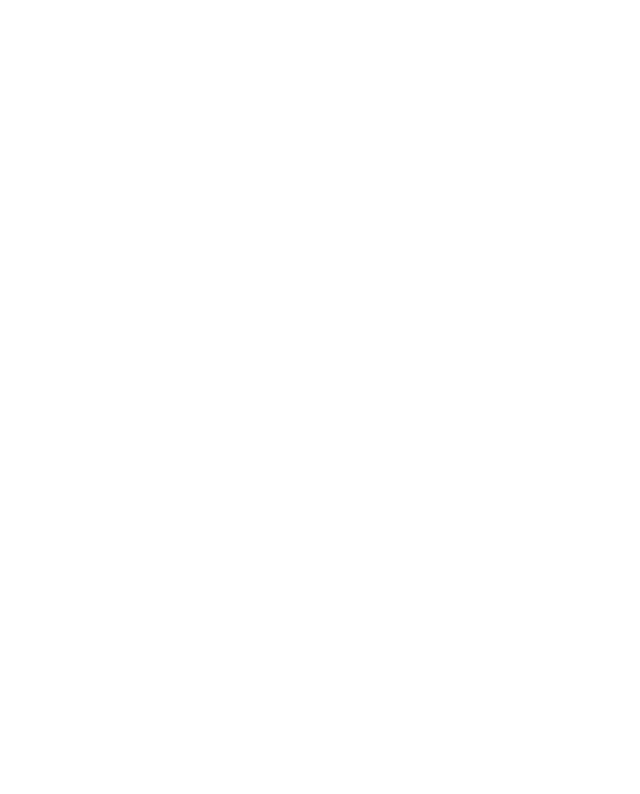
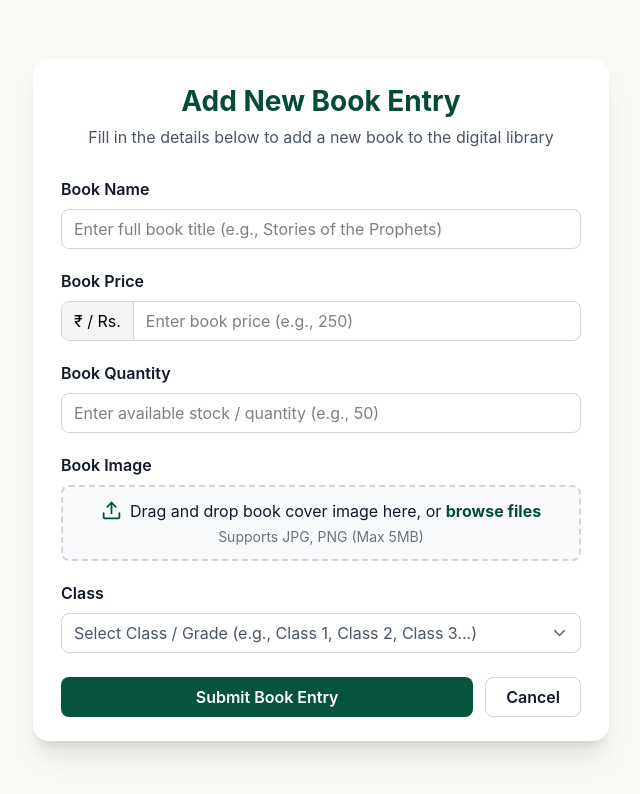
Before and after one commit to comjoytest-vishal/library-frontend, a React (Vite) app: page /book-entry in a window 1280 px wide. Before the commit this address had no page. Shown: the top 794 px of the page, without its empty margins (319-959 px from the left). Built offline with nearby package versions, Linux system fonts and the light colour scheme.

Commit message:
add book entry design

```diff
--- a/src/App.jsx
+++ b/src/App.jsx
@@ -1,11 +1,14 @@
-import { BrowserRouter, Routes, Route } from 'react-router-dom';
-import Login from './components/Login'
+
+import { BrowserRouter, Routes, Route } from "react-router-dom";
+import Login from "./components/Login";
+import BookEntry from "./components/BookEntry";
 
 function App() {
   return (
     <BrowserRouter>
       <Routes>
         <Route path="/login" element={<Login />} />
+        <Route path="/book-entry" element={<BookEntry />} />
       </Routes>
     </BrowserRouter>
   );
--- /dev/null
+++ b/src/components/BookEntry.jsx
@@ -0,0 +1,211 @@
+
+import React, { useState } from "react";
+import {
+  Upload,
+  ImagePlus,
+  ChevronDown,
+} from "lucide-react";
+
+function BookEntry() {
+  const [bookImage, setBookImage] = useState(null);
+
+  const handleImageChange = (e) => {
+    const file = e.target.files[0];
+
+    if (file) {
+      setBookImage(file);
+    }
+  };
+
+  const handleSubmit = (e) => {
+    e.preventDefault();
+    console.log("Book entry submitted");
+  };
+
+  return (
+    <div className="min-h-screen w-full flex items-center justify-center px-4 py-8 bg-[#faf9f5]">
+
+      {/* Main Card */}
+      <div className="w-full max-w-xl bg-white rounded-2xl shadow-xl px-5 py-7 sm:px-7 sm:py-6">
+
+        {/* Header */}
+        <div className="text-center mb-7">
+          <h1 className="text-2xl sm:text-[28px] font-bold text-[#064b38] mb-1">
+            Add New Book Entry
+          </h1>
+
+          <p className="text-sm sm:text-base text-gray-600">
+            Fill in the details below to add a new book to the digital library
+          </p>
+        </div>
+
+        <form onSubmit={handleSubmit} className="space-y-5">
+
+          {/* Book Name */}
+          <div>
+            <label
+              htmlFor="bookName"
+              className="block text-base font-semibold text-gray-900 mb-2"
+            >
+              Book Name
+            </label>
+
+            <input
+              type="text"
+              id="bookName"
+              placeholder="Enter full book title (e.g., Stories of the Prophets)"
+              required
+              className="w-full h-10 px-3 border border-gray-300 rounded-lg text-sm sm:text-base outline-none focus:border-[#086048] focus:ring-2 focus:ring-[#086048]/10 transition"
+            />
+          </div>
+
+          {/* Book Price */}
+          <div>
+            <label
+              htmlFor="bookPrice"
+              className="block text-base font-semibold text-gray-900 mb-2"
+            >
+              Book Price
+            </label>
+
+            <div className="flex h-10 border border-gray-300 rounded-lg overflow-hidden focus-within:border-[#086048] focus-within:ring-2 focus-within:ring-[#086048]/10">
+              <span className="flex items-center px-3 bg-gray-100 border-r border-gray-300 text-sm sm:text-base whitespace-nowrap">
+                ₹ / Rs.
+              </span>
+
+              <input
+                type="number"
+                id="bookPrice"
+                placeholder="Enter book price (e.g., 250)"
+                min="0"
+                required
+                className="w-full min-w-0 px-3 text-sm sm:text-base outline-none"
+              />
+            </div>
+          </div>
+
+          {/* Book Quantity */}
+          <div>
+            <label
+              htmlFor="bookQuantity"
+              className="block text-base font-semibold text-gray-900 mb-2"
+            >
+              Book Quantity
+            </label>
+
+            <input
+              type="number"
+              id="bookQuantity"
+              placeholder="Enter available stock / quantity (e.g., 50)"
+              min="0"
+              required
+              className="w-full h-10 px-3 border border-gray-300 rounded-lg text-sm sm:text-base outline-none focus:border-[#086048] focus:ring-2 focus:ring-[#086048]/10 transition"
+            />
+          </div>
+
+          {/* Book Image */}
+          <div>
+            <label className="block text-base font-semibold text-gray-900 mb-2">
+              Book Image
+            </label>
+
+            <label
+              htmlFor="bookImage"
+              className="min-h-[76px] w-full flex flex-col items-center justify-center gap-1 border-2 border-dashed border-gray-300 rounded-lg bg-gray-50 px-3 py-3 cursor-pointer hover:border-[#086048] hover:bg-green-50/50 transition"
+            >
+              <input
+                type="file"
+                id="bookImage"
+                accept="image/png,image/jpeg"
+                onChange={handleImageChange}
+                className="hidden"
+              />
+
+              <div className="flex items-center justify-center gap-2 text-center flex-wrap">
+                {bookImage ? (
+                  <>
+                    <ImagePlus size={21} className="text-[#064b38]" />
+                    <span className="text-sm text-gray-800 break-all">
+                      {bookImage.name}
+                    </span>
+                  </>
+                ) : (
+                  <>
+                    <Upload size={21} className="text-[#064b38] shrink-0" />
+                    <span className="text-sm sm:text-base text-gray-900">
+                      Drag and drop book cover image here, or{" "}
+                      <strong className="text-[#064b38]">
+                        browse files
+                      </strong>
+                    </span>
+                  </>
+                )}
+              </div>
+
+              <span className="text-xs sm:text-sm text-gray-500">
+                Supports JPG, PNG (Max 5MB)
+              </span>
+            </label>
+          </div>
+
+          {/* Class */}
+          <div>
+            <label
+              htmlFor="bookClass"
+              className="block text-base font-semibold text-gray-900 mb-2"
+            >
+              Class
+            </label>
+
+            <div className="relative">
+              <select
+                id="bookClass"
+                required
+                defaultValue=""
+                className="w-full h-10 appearance-none px-3 pr-10 border border-gray-300 rounded-lg bg-white text-sm sm:text-base text-gray-600 outline-none cursor-pointer focus:border-[#086048] focus:ring-2 focus:ring-[#086048]/10 transition"
+              >
+                <option value="" disabled>
+                  Select Class / Grade (e.g., Class 1, Class 2, Class 3...)
+                </option>
+
+                {Array.from({ length: 12 }, (_, i) => (
+                  <option key={i + 1} value={`Class ${i + 1}`}>
+                    Class {i + 1}
+                  </option>
+                ))}
+              </select>
+
+              <ChevronDown
+                size={19}
+                className="absolute right-3 top-1/2 -translate-y-1/2 text-gray-500 pointer-events-none"
+              />
+            </div>
+          </div>
+
+          {/* Action Buttons */}
+          <div className="flex flex-col-reverse sm:flex-row gap-3 pt-1">
+
+            <button
+              type="submit"
+              className="flex-1 h-10 rounded-lg bg-[#07543e] hover:bg-[#063e2f] text-white font-semibold text-sm sm:text-base transition-colors"
+            >
+              Submit Book Entry
+            </button>
+
+            <button
+              type="button"
+              onClick={() => window.history.back()}
+              className="h-10 px-5 rounded-lg border border-gray-300 bg-white hover:bg-gray-100 text-gray-900 font-semibold text-sm sm:text-base transition-colors"
+            >
+              Cancel
+            </button>
+
+          </div>
+
+        </form>
+      </div>
+    </div>
+  );
+}
+
+export default BookEntry;
```
